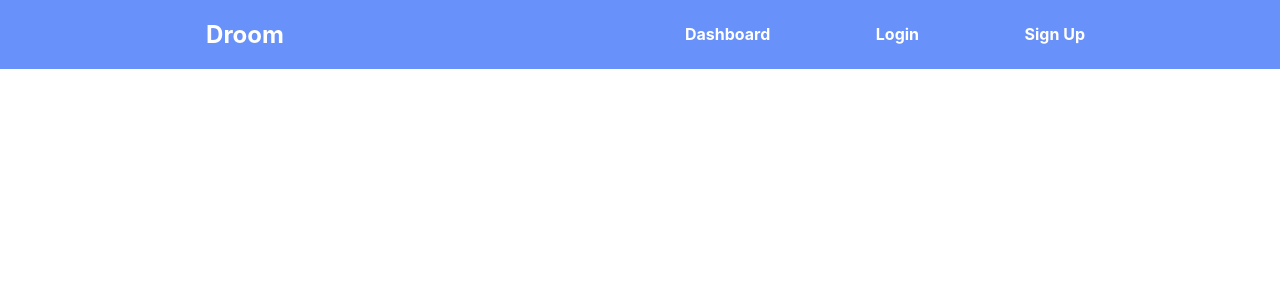
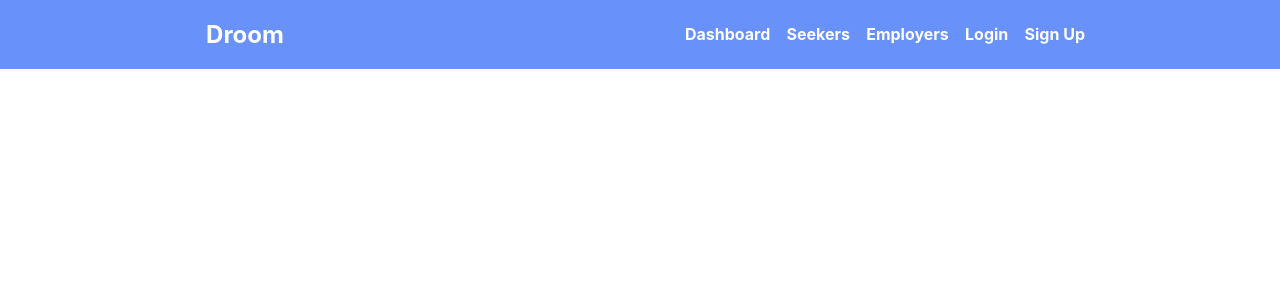
Before and after one commit to droombuildweek/buildWeek4_15_19-Droom-FE, a React (Create React App) app in the folder client/: page / in a window 1280 px wide. Shown: the top 300 px of the page. Built offline with nearby package versions, Linux system fonts and the light colour scheme.

Commit message:
matching links

```diff
--- a/client/src/components/nav/header.js
+++ b/client/src/components/nav/header.js
@@ -54,7 +54,10 @@ class Header extends Component {
         </HeaderLink>
       );
       matching = (
-        <HeaderLink to="/matching/jobSeekers" style={{ textDecoration: "none" }}>
+        <HeaderLink
+          to="/matching/jobSeekers"
+          style={{ textDecoration: "none" }}
+        >
           Matching
         </HeaderLink>
       );
@@ -79,13 +82,9 @@ class Header extends Component {
           <HeaderLink to="/jobSeeker/createProfile/personalInfo">
             Dashboard
           </HeaderLink>
+          <HeaderLink to="/matches/seekers">Seekers</HeaderLink>
+          <HeaderLink to="/matches/employers">Employers</HeaderLink>
           {matching}
-            {/* <HeaderLink to="/employers">
-              Employers
-            </HeaderLink> */}
-            {/* <HeaderLink to="/jobs">
-              Jobs
-            </HeaderLink> */}
           {logout}
           {login}
           {signUp}
```
Also changed, not shown: 1 other file (tests, documents, lock files or other folders). Lines whose indentation alone changed are shown as unchanged.
